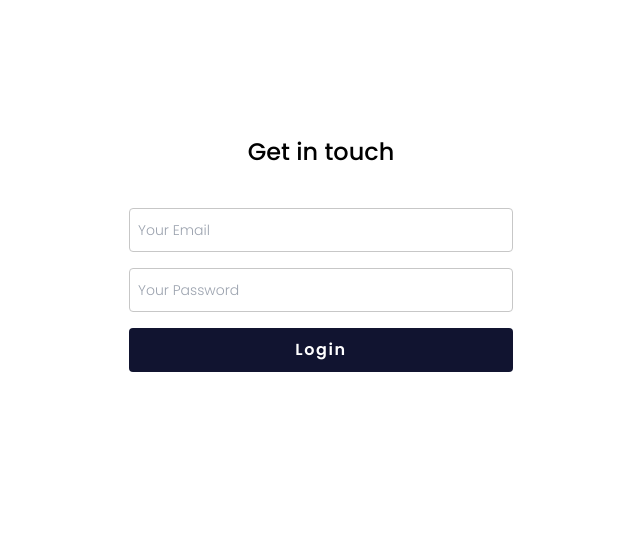
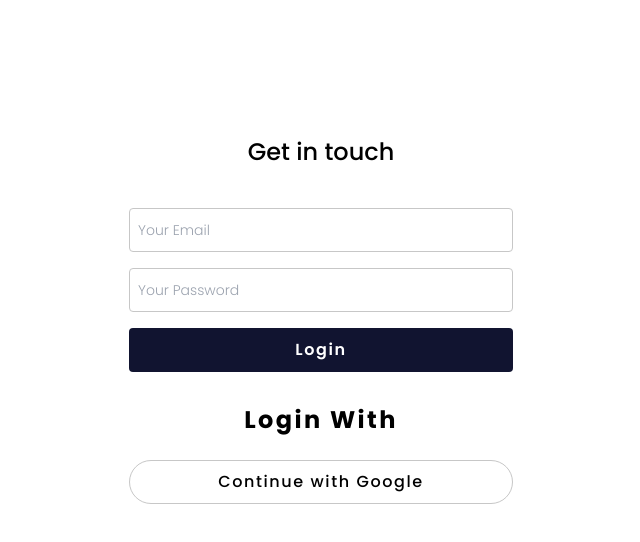
Before and after one commit to ronymia/design-agency-client-side, a React (Vite) app: page /login in a window 1280 px wide. Shown: the top 542 px of the page, without its empty margins (319-959 px from the left). Built offline with nearby package versions, Linux system fonts and the light colour scheme.

Commit message:
google login button

```diff
--- a/src/Pages/UserAuth/Login/Login.jsx
+++ b/src/Pages/UserAuth/Login/Login.jsx
@@ -1,5 +1,6 @@
 import React from 'react';
 import { useForm } from 'react-hook-form';
+import SocialLogin from '../SocialLogin/SocialLogin';
 
 export default function Login() {
      const { register, handleSubmit, reset } = useForm();
@@ -29,6 +30,9 @@ export default function Login() {
                          className='bg-primary text-white w-96 h-11 rounded font-semibold leading-7 tracking-widest cursor-pointer'
                     />
                </form>
+
+               {/* social login */}
+               <SocialLogin />
           </div>
      )
 }
--- /dev/null
+++ b/src/Pages/UserAuth/SocialLogin/SocialLogin.jsx
@@ -0,0 +1,13 @@
+import React from 'react';
+
+export default function SocialLogin() {
+     return (
+          <div className='my-8 w-96 flex flex-col items-center gap-y-6'>
+               <h2 className='block text-2xl font-bold capitalize tracking-widest'>Login With</h2>
+               <button type='button'
+                    className="w-96 h-11 border border-[#C7C7C7] rounded-full flex flex-col items-center justify-center tracking-widest">
+                    <p className='block text-center font-medium'>Continue with Google</p>
+               </button>
+          </div>
+     )
+}
```
